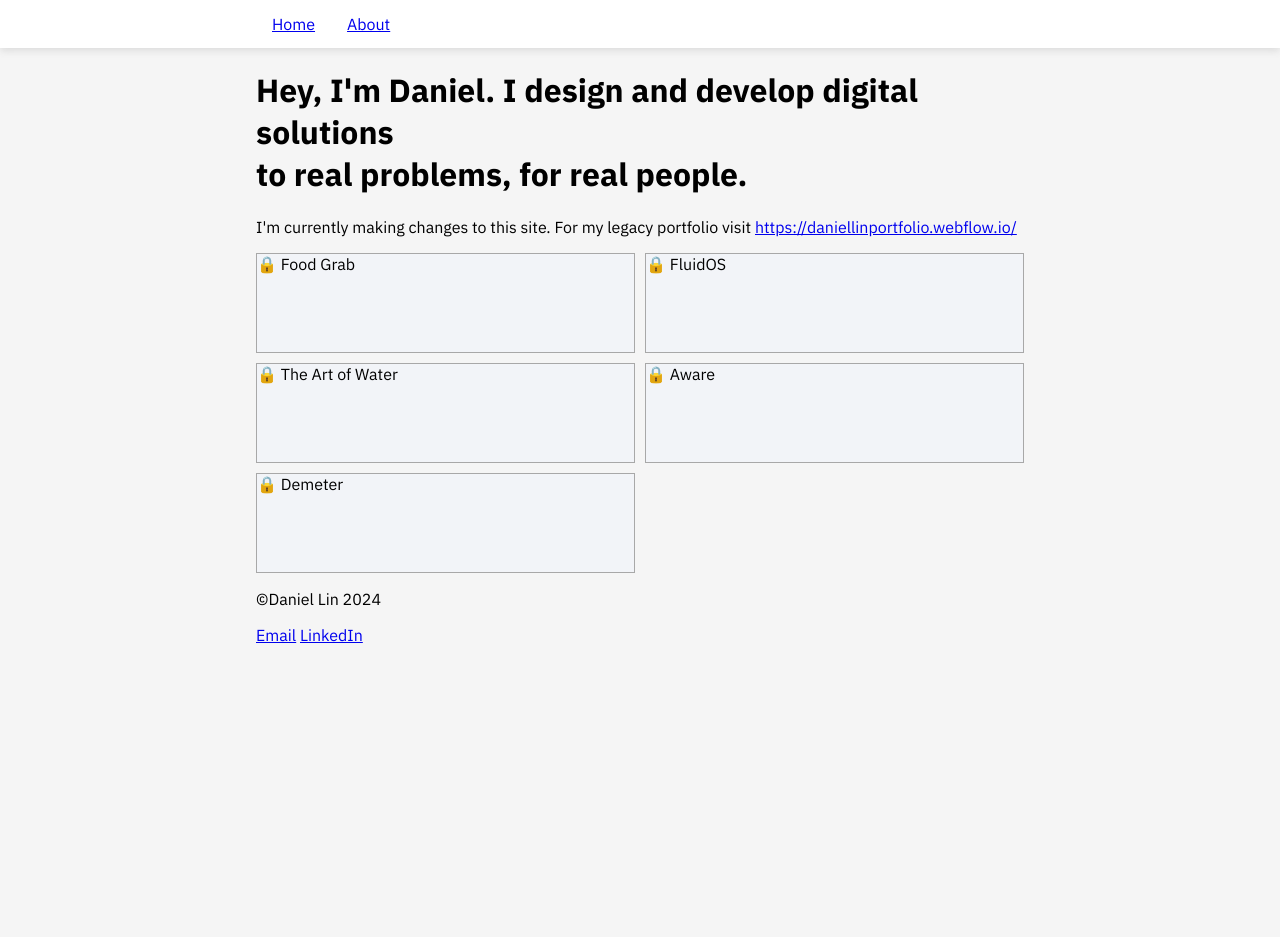
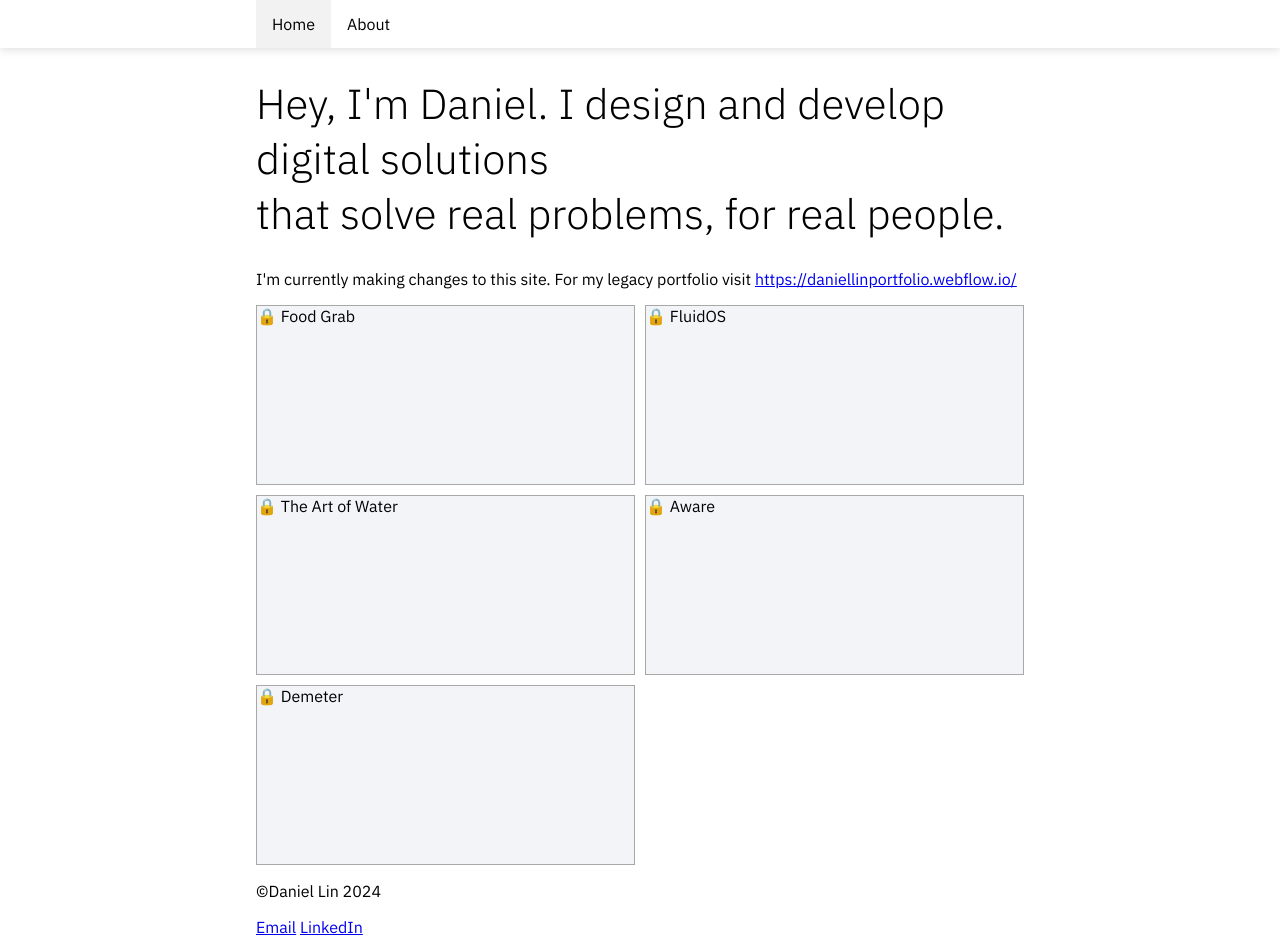
Before and after one commit to lin-daniel/portfolio-depreciated, a plain HTML site: page index.html in a window 1280 px wide. Before the commit the page ends 800 px from the top, so only its background shows below. Drawn offline with Linux system fonts and the light colour scheme.

Commit message:
Style changes

```diff
--- a/index.html
+++ b/index.html
@@ -22,11 +22,11 @@
   <body>
     <div class="nav">
       <ul>
-        <li><a href="index.html">Home</a></li><li><a href="about.html">About</a></li>
+        <li><a href="index.html" class="active-page">Home</a></li><li><a href="about.html">About</a></li>
       </ul>
     </div>
     <div class="content">
-      <h1>Hey, I'm Daniel. I design and develop digital solutions<br>to real problems, for real people.</h1>
+      <h1>Hey, I'm Daniel. I design and develop digital solutions<br>that solve real problems, for real people.</h1>
       <p>
         I'm currently making changes to this site. For my legacy portfolio visit <a href="https://daniellinportfolio.webflow.io/" target="_blank">https://daniellinportfolio.webflow.io/</a>
       </p>
--- a/styles/style.css
+++ b/styles/style.css
@@ -5,11 +5,9 @@
 body {
     margin: 0px;
     font-family: "IBM Plex Sans", sans-serif;
-    background-color: #f5f5f5;
 }
 
 .nav {
-    background-color: white;
     box-shadow: rgba(99, 99, 99, 0.2) 0px 2px 8px 0px;
 }
 
@@ -27,10 +25,21 @@ body {
     display: inline-block;
     text-align: center;
     padding: 14px 16px;
+    text-decoration: none;
+    color: inherit;
 }
 
 .nav li a:hover {
-    background-color: bisque;
+    background-color: #F2F2F2;
+}
+
+.nav li a.active-page {
+    background-color: #F2F2F2;
+}
+
+h1 {
+    font-size: 2.625rem;
+    font-weight: 300;
 }
 
 .content {
@@ -40,7 +49,7 @@ body {
 .wrapper {
     display: grid;
     grid-template-columns: 1fr 1fr;
-    grid-auto-rows: 100px;
+    grid-auto-rows: 180px;
     gap: 10px;
 }
 
```
Also changed, not shown: about.html (+1 -1 lines).
